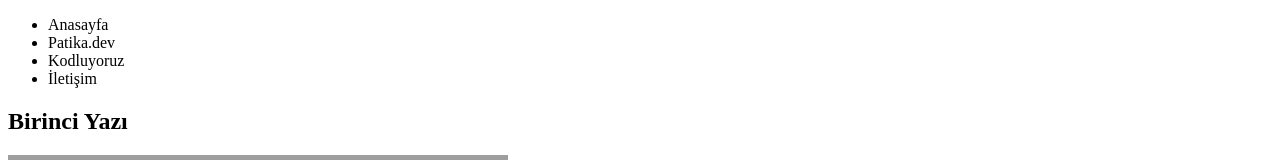
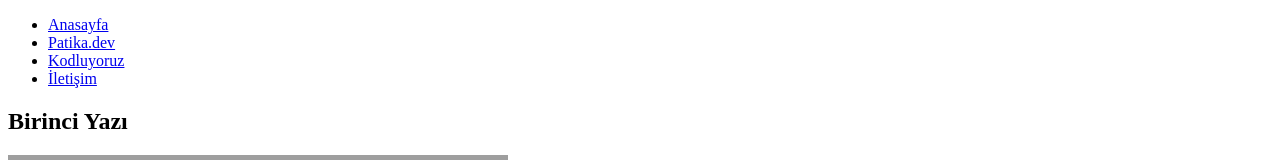
Before and after one commit to yunusugdul/kodluyoruz-bolum-sonu-calismasi, a plain HTML site: page index.html in a window 1280 px wide. Shown: the top 160 px of the page. Drawn offline with Linux system fonts and the light colour scheme; grey boxes are pictures that could not be loaded.

Commit message:
a etiketindeki hata düzeltildi

```diff
--- a/index.html
+++ b/index.html
@@ -12,10 +12,10 @@
 <header>
     <nav>
         <ul>
-            <li><a href="index.html"></a>Anasayfa</li>
-            <li><a href="https://app.patika.dev/paths"></a>Patika.dev</li>
-            <li><a href="https://kodluyoruz.org/tr/kodluyoruz/"></a>Kodluyoruz</li>
-            <li><a href="#iletisim"></a>İletişim</li>
+            <li><a href="index.html">Anasayfa</a></li>
+            <li><a href="https://app.patika.dev/paths">Patika.dev</a></li>
+            <li><a href="https://kodluyoruz.org/tr/kodluyoruz/">Kodluyoruz</a></li>
+            <li><a href="#iletisim">İletişim</a></li>
         </ul>
     </nav>
 </header>
```
